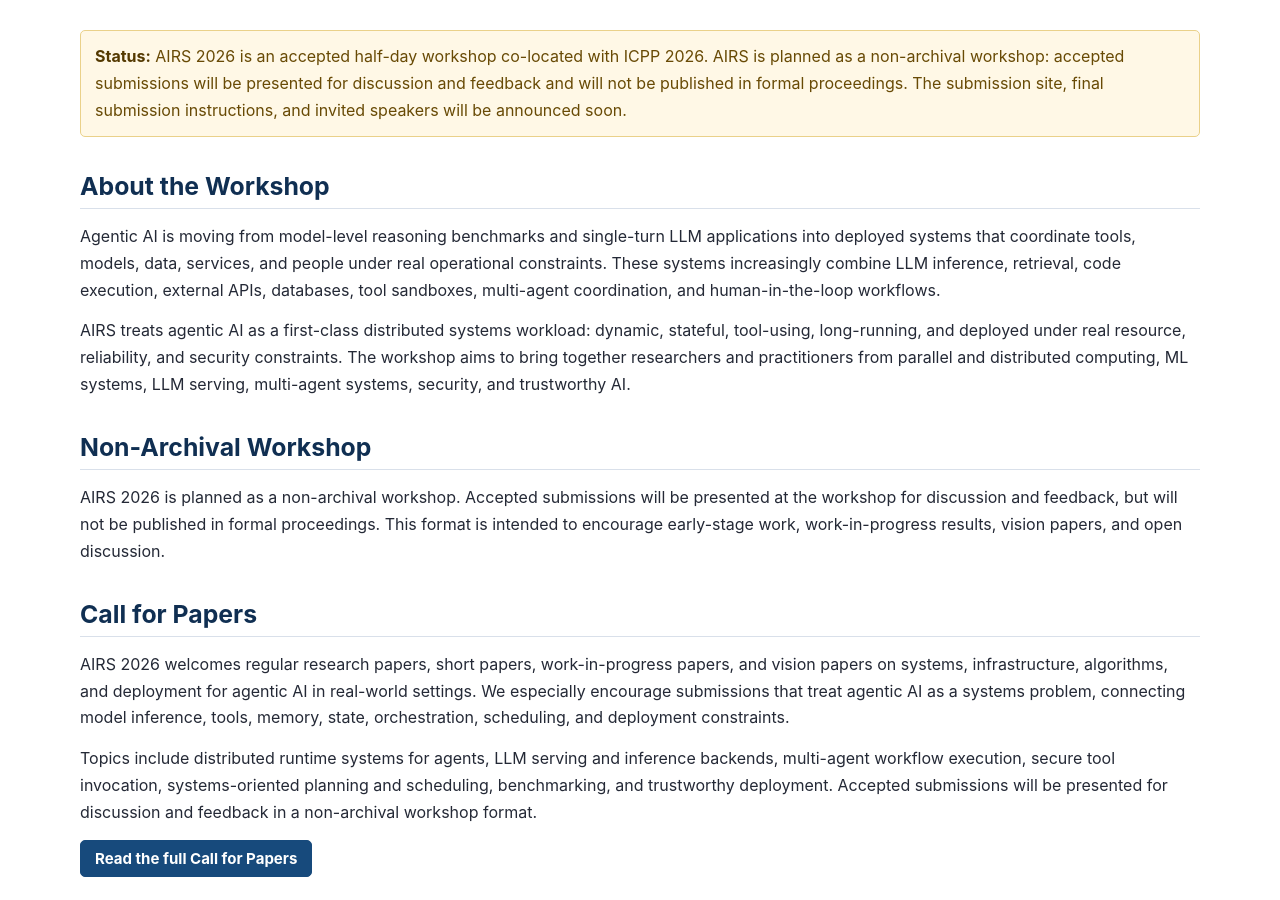
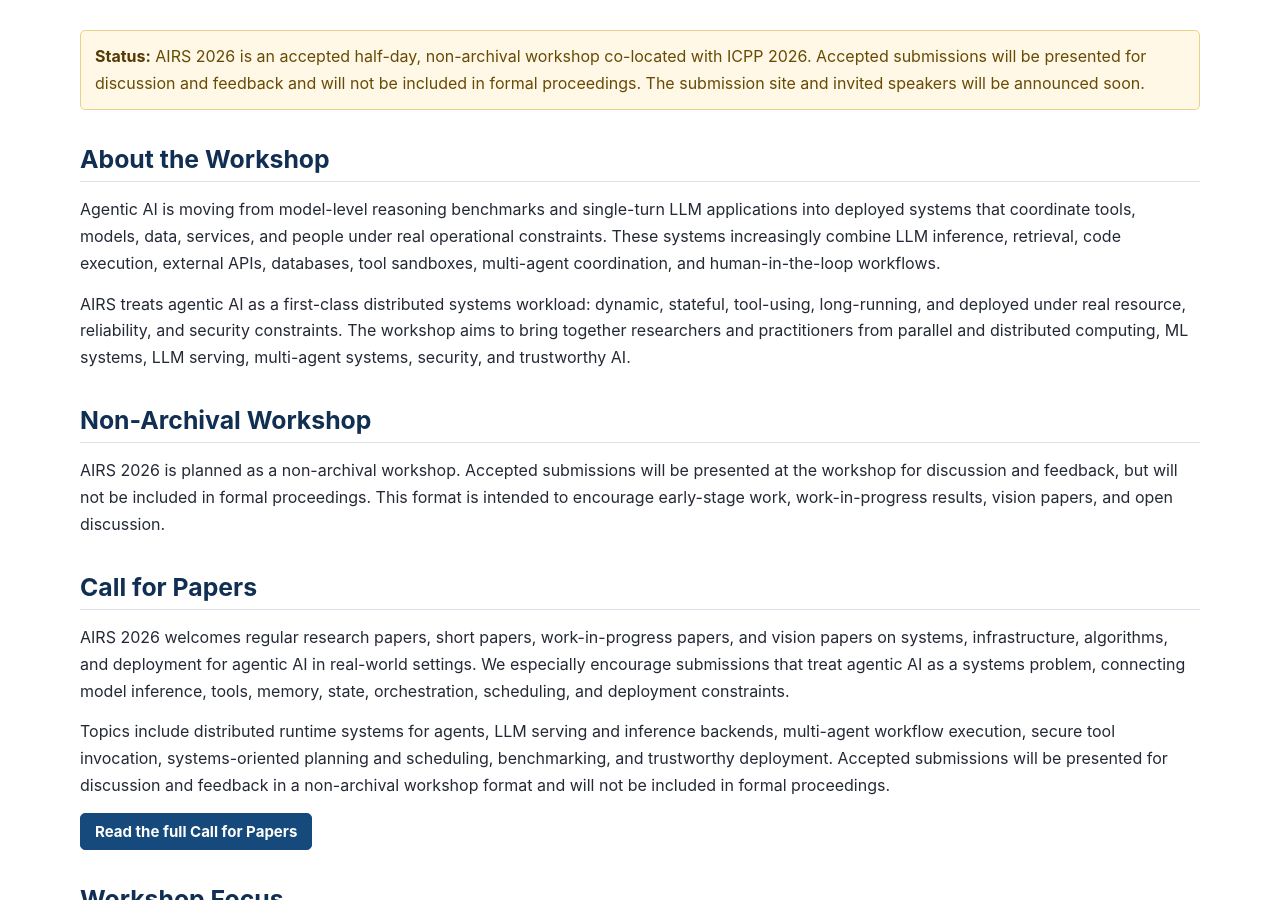
Before and after one commit to airs-workshop/airs-workshop.github.io, a Jekyll site: the page built from index.md, in a window 1280 px wide and 1400 px high. Shown: the part 500-1400 px from the top of the window. Built offline with Jekyll 4.4.1, drawn with Linux system fonts in a browser that asks for light colours; some of the changed text lies outside the part shown.

Commit message:
update non-archival

```diff
--- a/index.md
+++ b/index.md
@@ -19,7 +19,7 @@ body_class: home-page
 </section>
 
 <div class="notice">
-  <strong>Status:</strong> AIRS 2026 is an accepted half-day workshop co-located with ICPP 2026. AIRS is planned as a non-archival workshop: accepted submissions will be presented for discussion and feedback and will not be published in formal proceedings. The submission site, final submission instructions, and invited speakers will be announced soon.
+  <strong>Status:</strong> AIRS 2026 is an accepted half-day, non-archival workshop co-located with ICPP 2026. Accepted submissions will be presented for discussion and feedback and will not be included in formal proceedings. The submission site and invited speakers will be announced soon.
 </div>
 
 <section class="content-section">
@@ -31,13 +31,13 @@ body_class: home-page
 
 <section class="content-section">
   <h2>Non-Archival Workshop</h2>
-  <p>AIRS 2026 is planned as a non-archival workshop. Accepted submissions will be presented at the workshop for discussion and feedback, but will not be published in formal proceedings. This format is intended to encourage early-stage work, work-in-progress results, vision papers, and open discussion.</p>
+  <p>AIRS 2026 is planned as a non-archival workshop. Accepted submissions will be presented at the workshop for discussion and feedback, but will not be included in formal proceedings. This format is intended to encourage early-stage work, work-in-progress results, vision papers, and open discussion.</p>
 </section>
 
 <section class="content-section">
   <h2>Call for Papers</h2>
   <p>AIRS 2026 welcomes regular research papers, short papers, work-in-progress papers, and vision papers on systems, infrastructure, algorithms, and deployment for agentic AI in real-world settings. We especially encourage submissions that treat agentic AI as a systems problem, connecting model inference, tools, memory, state, orchestration, scheduling, and deployment constraints.</p>
-  <p>Topics include distributed runtime systems for agents, LLM serving and inference backends, multi-agent workflow execution, secure tool invocation, systems-oriented planning and scheduling, benchmarking, and trustworthy deployment. Accepted submissions will be presented for discussion and feedback in a non-archival workshop format.</p>
+  <p>Topics include distributed runtime systems for agents, LLM serving and inference backends, multi-agent workflow execution, secure tool invocation, systems-oriented planning and scheduling, benchmarking, and trustworthy deployment. Accepted submissions will be presented for discussion and feedback in a non-archival workshop format and will not be included in formal proceedings.</p>
   <p><a class="text-button" href="{{ '/call-for-papers/' | relative_url }}">Read the full Call for Papers</a></p>
 </section>
 
```
Also changed, not shown: other parts of index.md (+1 -1 lines), call-for-papers.md (+6 -5 lines), program.md (+2 -2 lines), README.md.
